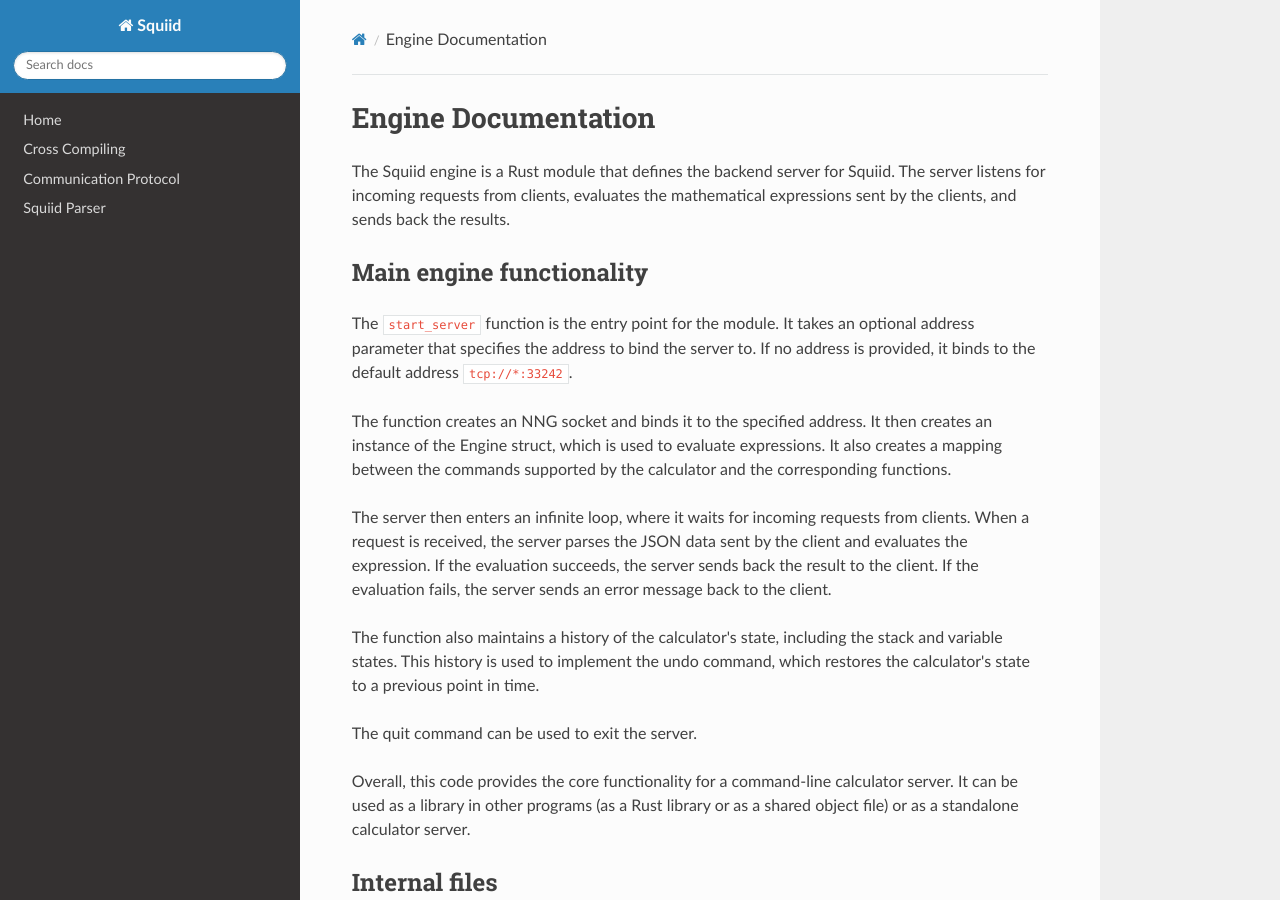
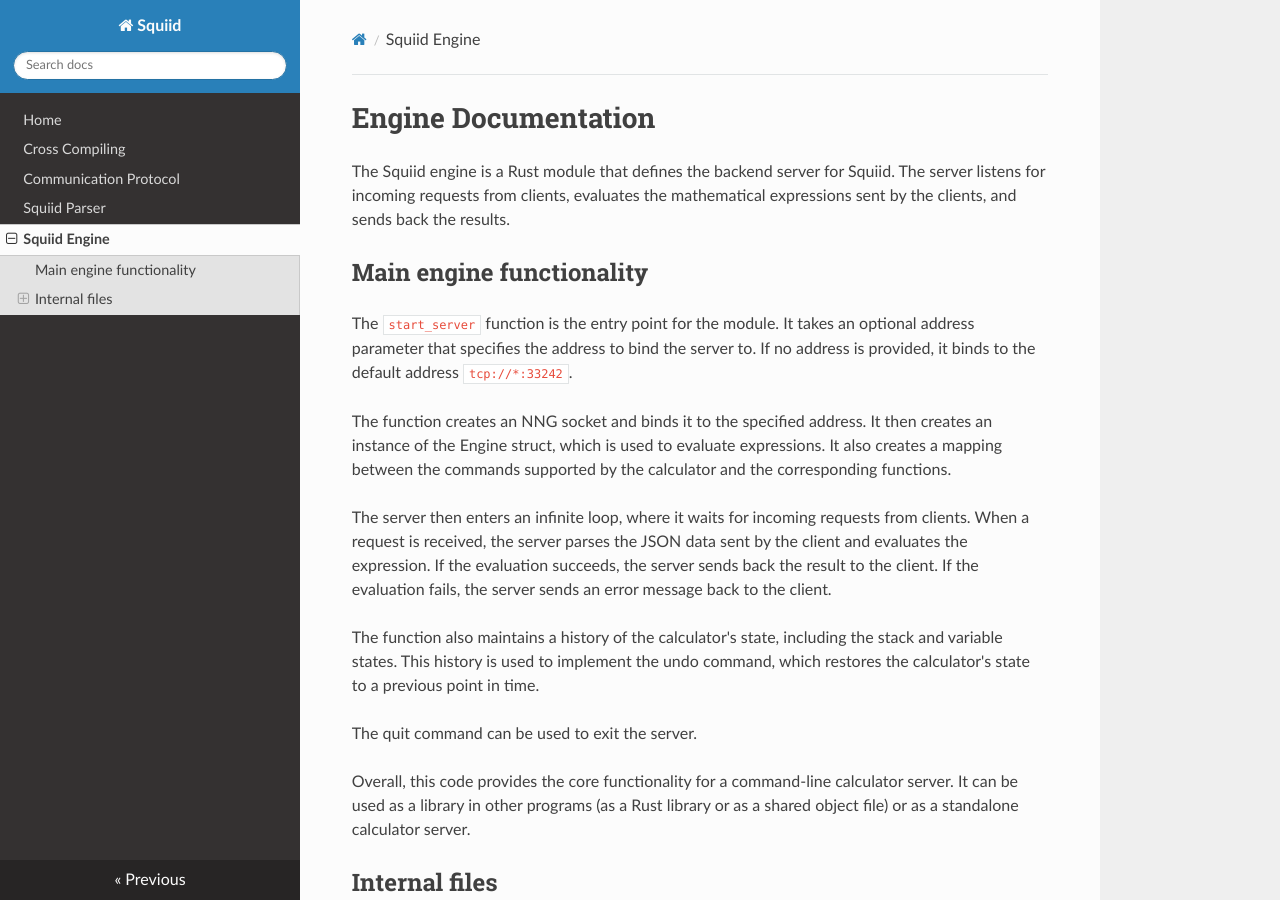
Before and after one commit to ImaginaryInfinity/squiid-calculator, an MkDocs documentation site: the page built from docs/engine.md, in a window 1280 px wide and 900 px high. Built offline with MkDocs 1.6.1, drawn with Linux system fonts in a browser that asks for light colours; nearby versions of some CDN libraries.

Commit message:
add to TOC

```diff
--- a/mkdocs.yml
+++ b/mkdocs.yml
@@ -4,6 +4,7 @@ nav:
     - Cross Compiling: cross_compiling.md
     - Communication Protocol: comm_prot.md
     - Squiid Parser: parser.md
+    - Squiid Engine: engine.md
 
 plugins:
     - search
```
